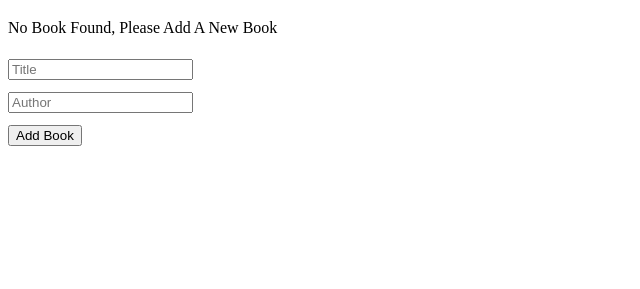
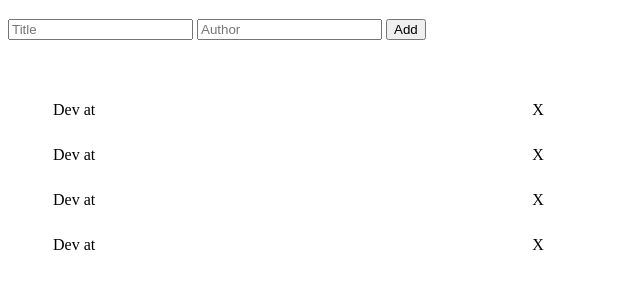
Before and after one commit to waseemqureshi2020/Awesome-Books-App, a plain HTML site: page index.html in a window 1280 px wide. Shown: the part 61-350 px from the top of the page, without its empty margins (0-640 px from the left). Drawn offline with Linux system fonts and the light colour scheme.

Commit message:
Work On Awesome Books App
Work On Awesome Books App.

```diff
--- a/app.js
+++ b/app.js
@@ -0,0 +1,25 @@
+const title = document.querySelector('#title');
+const author = document.querySelector('#author');
+const myButtton = document.querySelector('.add-button');
+const list = document.querySelector('.container ul');
+myButtton.addEventListener('click', () => {
+  if(title.value || author.value !== '') {
+   e.preventDefault();
+    const myLi = document.createElement('li');
+    myLi.innerHTML = title.value + ' by ' + author.value;
+    list.appendChild(myLi);
+
+    const mySpan = document.createElement('span');
+    mySpan.innerHTML = 'X';
+    myLi.appendChild(mySpan);
+  }
+  const close = document.querySelectorAll('span');
+  for (let i = 0; i < close.length; i++) {
+    close[i].addEventListener('click', () => {
+
+      close[i].parentElement.remove();
+    });
+    }
+  title.value = '';
+    author.value = '';
+});
--- a/index.html
+++ b/index.html
@@ -4,23 +4,24 @@
     <meta charset="UTF-8">
     <meta http-equiv="X-UA-Compatible" content="IE=edge">
     <meta name="viewport" content="width=device-width, initial-scale=1.0">
-    <title>To Do List Web App</title>
+    <title>Awesome Books</title>
     <link rel="stylesheet" href="style.css">
 </head>
 <body>
-    <h1 class="title">Awesome Books</h1>
-    <section id="list-books-section" class="books">
-        <span id="no-books" class="no-books">No Book Found, Please Add A New Book</span>
-    <ul class="books-list">
+  <h1>Awesome Books</h1>
+  <form>
+    <input type="text" id="title" placeholder="Title" required>
+    <input type="text" id="author" placeholder="Author" required>
+    <button type="button" id="add" class="add-button">Add</button>
+  </form>
+  <div class="container">
+    <ul>
+        <li>Dev at<span>X</span></li>
+        <li>Dev at<span>X</span></li>
+        <li>Dev at<span>X</span></li>
+        <li>Dev at<span>X</span></li>
     </ul>
-    </section>
-        <section id="add-book-section" class="display-none">
-            <input type="text" id="title" class="input-title" placeholder="Title"></br>
-            <input type="text" id="author" class="input-author" placeholder="Author"></br>
-            <button type="button" id="add" class="add-book-button">Add Book</button>
-        </section>
-    </section>
-    <section id="contact-section" class="contact"></section>
+  </div>
 </body>
 <script src="./app.js"></script>
 </html>
--- a/style.css
+++ b/style.css
@@ -1,4 +1,24 @@
-section input,
-button {
-    margin: 6px 0;
+.container {
+    margin-top: 50px;
 }
+ul {
+    list-style: none;
+    width: 500px;
+}
+ul li {
+    width: 100%;
+    height: 40px;
+    line-height: 40px;
+    padding: 0 5px;
+    position: relative;
+    cursor: pointer;
+    display: block;
+    margin: 5px 0;
+}
+ul li span {
+    position: absolute;
+    top: 0;
+    right: 0;
+    width: 40px;
+    text-align: center;
+}
```
